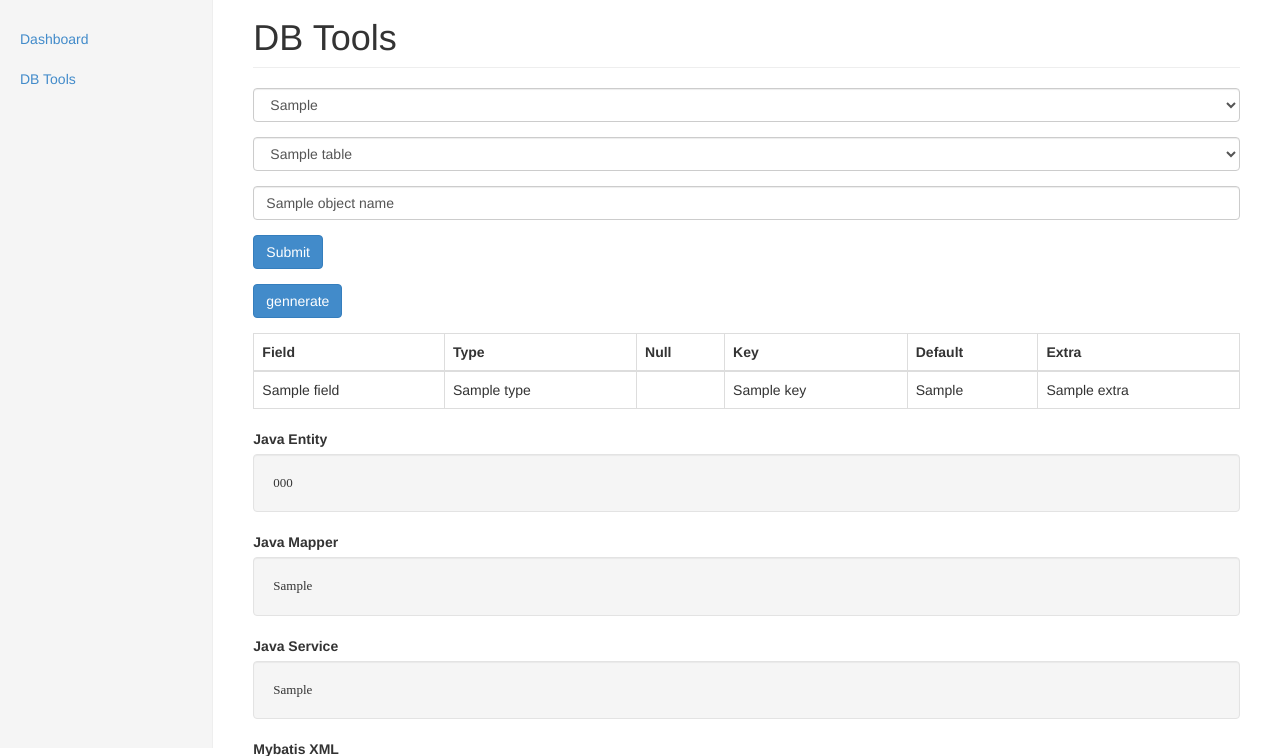
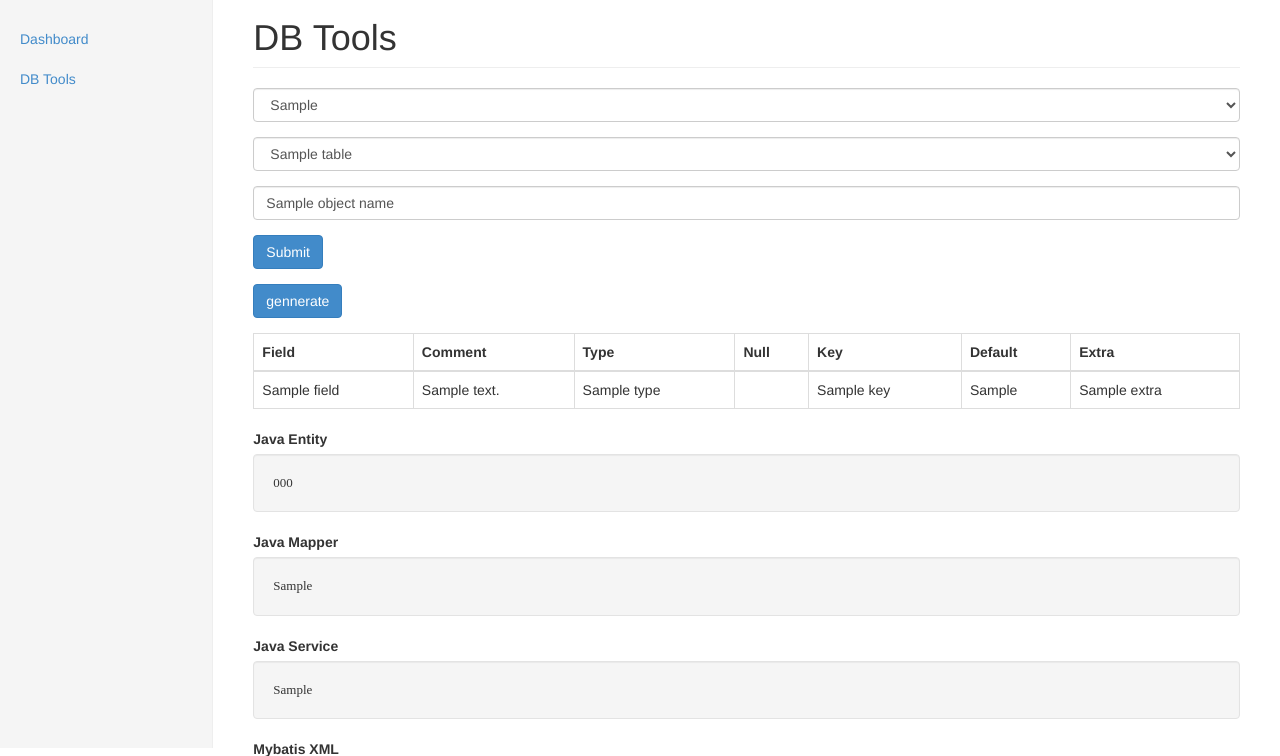
Before and after one commit to zhuding/javatools, a Flask app: template app/templates/dbtools.html in a window 1280 px wide. Shown: the part 52-808 px from the top of the page. Run offline with Flask 2, Linux system fonts and the light colour scheme; the template is opened without the code that fills it: most values are stand-ins (such as "Sample title", 1, 10 or a date in 2020); some libraries are stand-ins or nearby versions.

Commit message:
代码生成备份

```diff
--- a/app/templates/dbtools.html
+++ b/app/templates/dbtools.html
@@ -34,6 +34,7 @@
 			<table class="table table-bordered table-hover">
 				<thead>
 				<th>Field</th>
+				<th>Comment</th>
 				<th>Type</th>
 				<th>Null</th>
 				<th>Key</th>
@@ -44,6 +45,7 @@
 				{% for field in fields %}
 					<tr>
 						<td>{{ field['field'] }}</td>
+						<td>{{ field['comment'] }}</td>
 						<td>{{ field['type'] }}</td>
 						<td>{{ field['isNull'] }}</td>
 						<td>{{ field['key'] }}</td>
```
